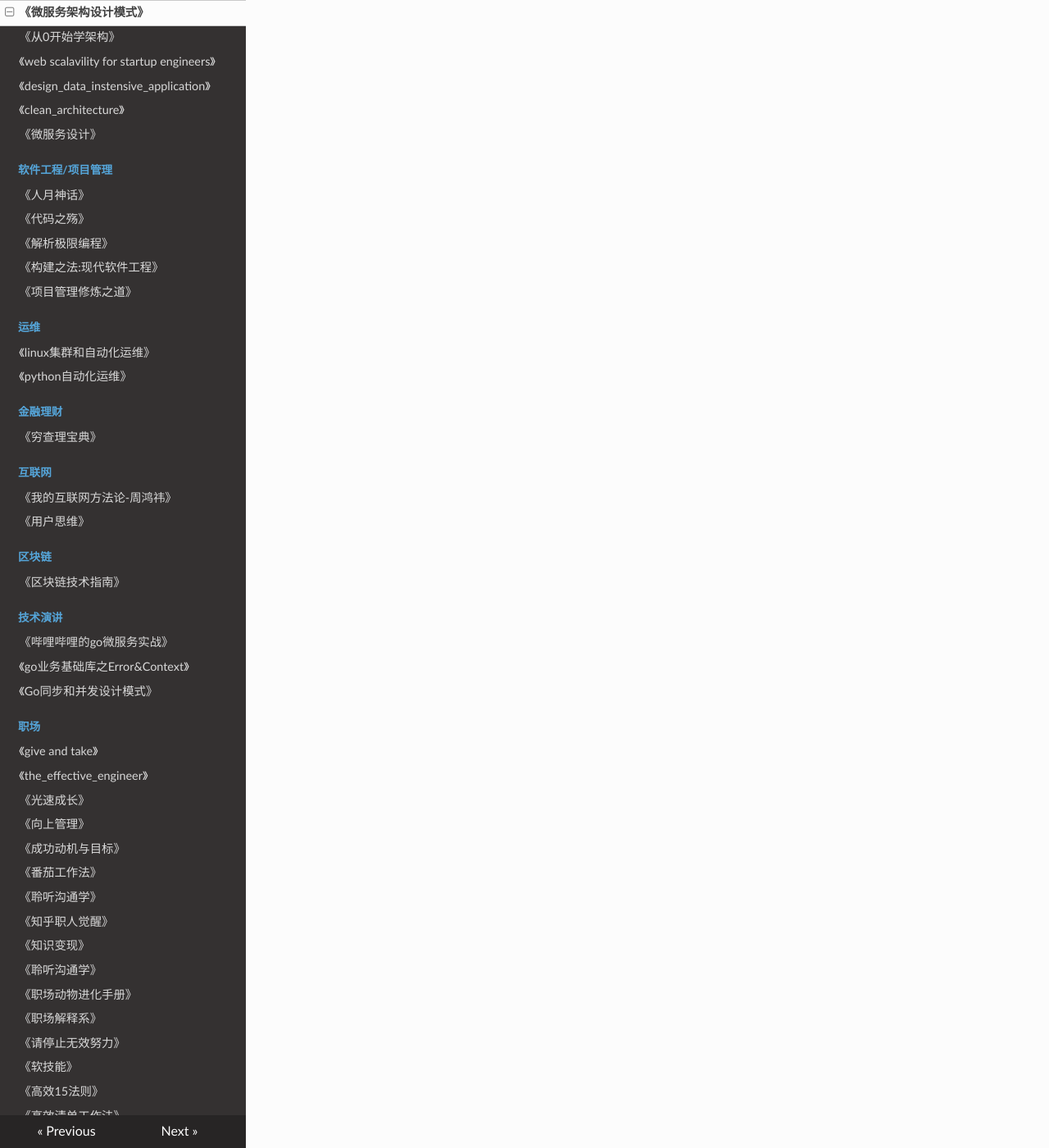
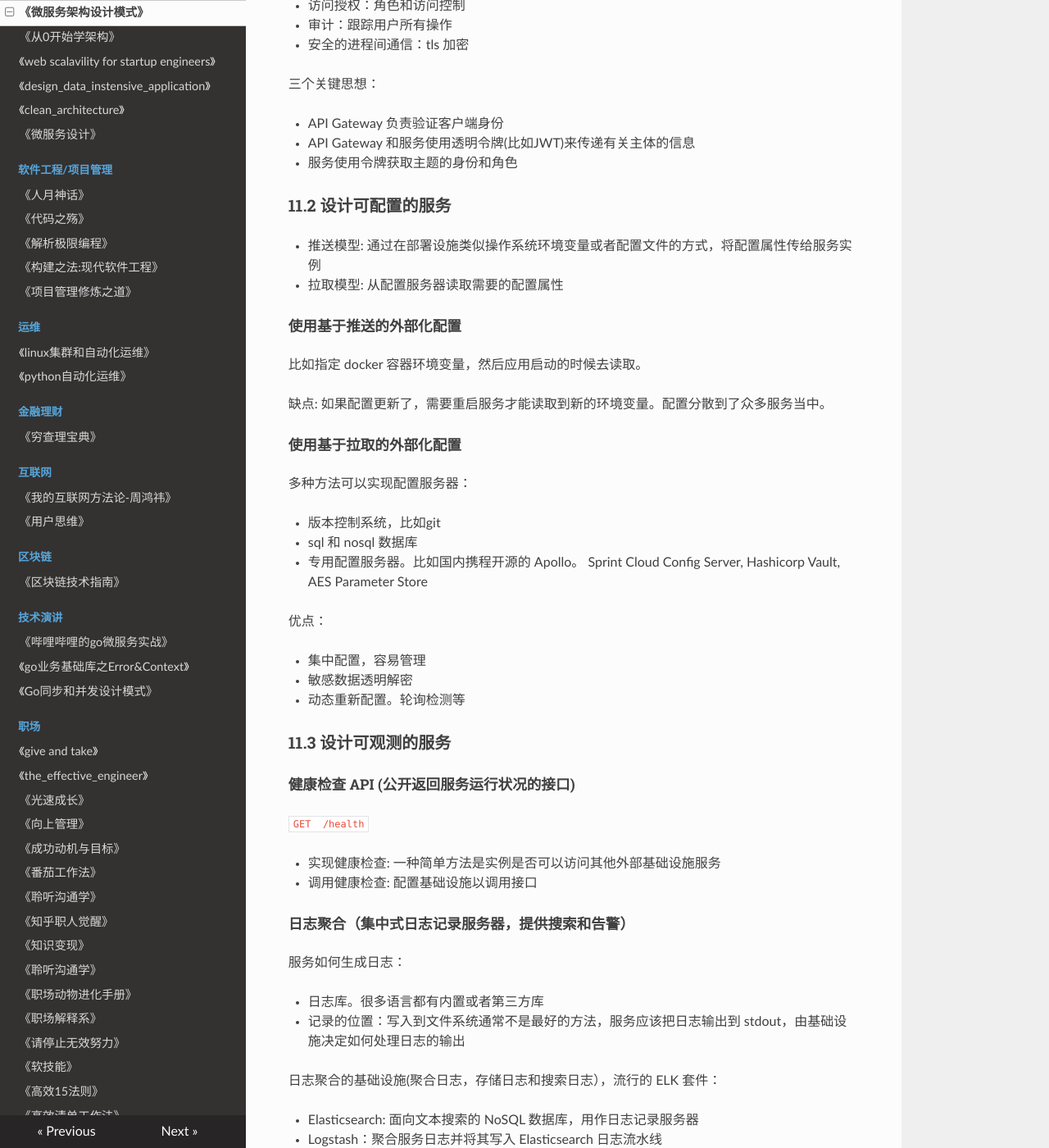
Before and after one commit to PegasusWang/booknotes, an MkDocs documentation site: the page built from docs/网站架构微服务/microservices_patterns_微服务架构设计模式/book.md, in a window 1280 px wide and 1400 px high, scrolled down 10350 px. Shown: the whole window at 82% size. Built offline with MkDocs 1.6.1, drawn with Linux system fonts in a browser that asks for light colours; nearby versions of some CDN libraries; old or Windows-style settings are respelled for this version of MkDocs; some of the changed text lies outside the part shown.

Commit message:
面向生产环境的微服务架构

```diff
--- a/docs/网站架构微服务/microservices_patterns_微服务架构设计模式/book.md
+++ b/docs/网站架构微服务/microservices_patterns_微服务架构设计模式/book.md
@@ -362,3 +362,129 @@ API Gateway 设计难题：
 # 10. 微服务架构中的测试策略(下)
 
 ### 10.1 编写集成测试
+
+### 10.2 编写组件测试
+
+使用 Gherkin 编写组件测试
+
+- 进程内组件测试：常驻内存的桩和 mock 代替依赖的服务
+- 进程外组件测试：使用比如 docker 之类的来运行服务。
+
+### 10.3 端到端测试
+
+
+# 11 开发面向生产环境的微服务应用
+
+安全性、可配置性、可观测性
+
+### 11.1 开发安全的服务
+
+- 身份验证：密码或者 api 密钥
+- 访问授权：角色和访问控制
+- 审计：跟踪用户所有操作
+- 安全的进程间通信：tls 加密
+
+三个关键思想：
+
+- API Gateway 负责验证客户端身份
+- API Gateway 和服务使用透明令牌(比如JWT)来传递有关主体的信息
+- 服务使用令牌获取主题的身份和角色
+
+### 11.2 设计可配置的服务
+
+- 推送模型: 通过在部署设施类似操作系统环境变量或者配置文件的方式，将配置属性传给服务实例
+- 拉取模型: 从配置服务器读取需要的配置属性
+
+
+##### 使用基于推送的外部化配置
+
+比如指定 docker 容器环境变量，然后应用启动的时候去读取。
+
+缺点: 如果配置更新了，需要重启服务才能读取到新的环境变量。配置分散到了众多服务当中。
+
+
+##### 使用基于拉取的外部化配置
+
+多种方法可以实现配置服务器：
+
+- 版本控制系统，比如git
+- sql 和 nosql 数据库
+- 专用配置服务器。比如国内携程开源的 Apollo。 Sprint Cloud Config Server, Hashicorp Vault, AES Parameter Store
+
+优点：
+
+- 集中配置，容易管理
+- 敏感数据透明解密
+- 动态重新配置。轮询检测等
+
+### 11.3 设计可观测的服务
+
+##### 健康检查 API (公开返回服务运行状况的接口)
+
+`GET  /health`
+
+- 实现健康检查: 一种简单方法是实例是否可以访问其他外部基础设施服务
+- 调用健康检查: 配置基础设施以调用接口
+
+##### 日志聚合（集中式日志记录服务器，提供搜索和告警）
+
+服务如何生成日志：
+
+- 日志库。很多语言都有内置或者第三方库
+- 记录的位置：写入到文件系统通常不是最好的方法，服务应该把日志输出到 stdout，由基础设施决定如何处理日志的输出
+
+日志聚合的基础设施(聚合日志，存储日志和搜索日志），流行的 ELK 套件：
+
+- Elasticsearch: 面向文本搜索的 NoSQL 数据库，用作日志记录服务器
+- Logstash：聚合服务日志并将其写入 Elasticsearch 日志流水线
+- Kinana: Elasticsearch 可视化工具
+
+##### 分布式跟踪
+
+为每一个在服务之间跳转的外部请求分配唯一 ID，并在提供可视化和分析的集中式服务器中记录它如何从一个服务流向下一个服务。
+
+使用追踪工具类库： 使用拦截器或者 AOP(面向切面编程). Spring Cloud Sleuth
+
+分布式追踪服务器：流行的是 Open Zipkin
+
+
+##### 应用程序指标(服务运维指标，公开给指标服务器)
+
+监控和告警。 基础设施指标（cpu，内存，磁盘利用率）; 应用程序指标（请求延迟和请求数）；业务指标（订单数等）
+
+指标定期采样，指标样本具有三个属性：
+
+- 名称
+- 值：数值
+- 时间戳：样本的时间
+
+收集服务层面的指标：使用框架或者第三方库的 api
+
+把指标发送给指标服务器：推送或者拉取。 Prometheus 使用的就是拉取模型,通过 Grafna 查看指标。还可以设置告警
+
+##### 异常跟踪（报告异常，比如 sentry 之类的）
+
+sentry 就挺好用
+
+##### 审核日志记录（记录用户操作）
+
+主要存储在数据表中
+
+- 审计日志
+- AOP
+- 事件溯源
+
+### 使用微服务基底模式开发服务
+
+微服务基底是处理这些问题的框架或者一组框架。
+
+比如 java的 Spring Boo / Spring Cloud。golang 的 go-kit, go-micro。缺点是这些都和语言绑定。
+
+服务网格(service mesh): 把所有进出服务的网络流量通过一个网络层进行路由，这个网络层负责解决包括断路器，
+分布式追踪，服务发现，负载均衡和基于规则的流量路由等具有共性的需求。
+
+当前 service mesh 实现：
+
+- Istio
+- Linkerd (最成熟)
+- Conduit
```
